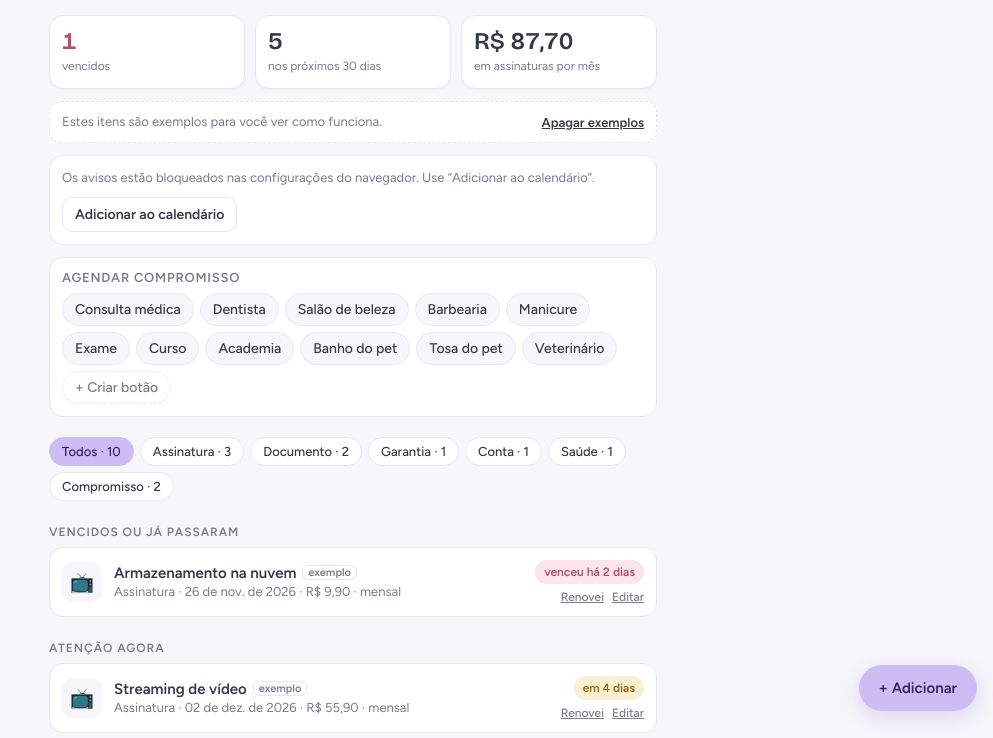
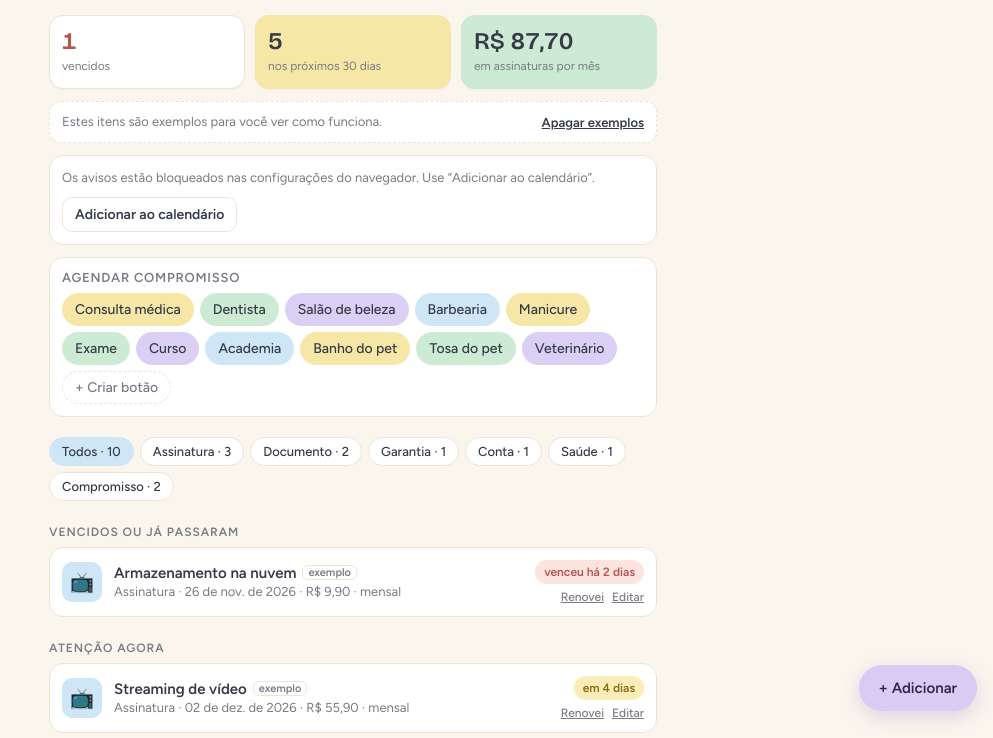
Before and after one commit to moninakahara-jpg/Lembra-Tudo, a plain HTML site: page index.html in a window 1280 px wide. Shown: the part 71-809 px from the top of the page, without its empty margins (287-1280 px from the left). Drawn offline with nearby package versions, Linux system fonts and the light colour scheme.

Commit message:
Paleta unissex: fundo bege claro com amarelo, verde, roxo e azul pastéis
Co-Authored-By: Claude Opus 5.5 <noreply@anthropic.com>
Claude-Session: https://claude.ai/code/session_01MBem2z1XES7VTBCLmrHnDp

```diff
--- a/index.html
+++ b/index.html
@@ -8,7 +8,7 @@
 <title>Lembra Tudo</title>
 <meta name="claude:viewport-fit-sides" content="cover">
 <link rel="manifest" href="manifest.webmanifest">
-<meta name="theme-color" content="#F7F6FB">
+<meta name="theme-color" content="#FAF6EE">
 <meta name="apple-mobile-web-app-capable" content="yes">
 <meta name="apple-mobile-web-app-title" content="Lembra Tudo">
 <link rel="apple-touch-icon" href="icon-192.png">
@@ -18,10 +18,11 @@
 /* Layout: one column phone-first, sticky summary on top, list grouped by urgency, add form as a bottom sheet */
 :root{
   color-scheme:light;
-  --bg:#F7F6FB; --surface:#FFFFFF; --ink:#34374A; --muted:#767B90; --line:#E9E6F2;
-  --accent:#CDBDF4; --accent-ink:#2F2652; --accent-strong:#7A5CC9;
-  --late:#B4506A; --soon:#946A17; --ok:#3B8466;
-  --late-bg:#FBE4EA; --soon-bg:#FCF0D2; --ok-bg:#DDF2E8;
+  --yellow:#F7E7A6; --green:#CDEBD4; --purple:#DCCFF5; --blue:#CFE6F7;
+  --bg:#FAF6EE; --surface:#FFFFFF; --ink:#343A46; --muted:#787B84; --line:#ECE4D6;
+  --accent:#D8CBF4; --accent-ink:#2E2650; --accent-strong:#6E56B8;
+  --late:#B5564F; --soon:#8C6A12; --ok:#3A7D58;
+  --late-bg:#FBE3DF; --soon-bg:#FAEDB9; --ok-bg:#D6EFDC;
   --display:"Bricolage Grotesque", "Segoe UI", system-ui, sans-serif;
   --body:"Figtree", "Segoe UI", system-ui, sans-serif;
 }
@@ -30,7 +31,7 @@ body{background:var(--bg);color:var(--ink);font-family:var(--body);font-size:15p
 .wrap{max-width:640px;margin:0 auto;padding-block:20px 120px;padding-left:max(16px,env(safe-area-inset-left,0px));padding-right:max(16px,env(safe-area-inset-right,0px))}
 header{display:flex;align-items:center;justify-content:space-between;gap:12px;flex-wrap:wrap}
 .brand{display:flex;align-items:center;gap:10px}
-.logo{width:38px;height:38px;border-radius:11px;background:var(--accent);display:grid;place-items:center;color:var(--accent-ink);font:800 20px var(--display)}
+.logo{width:38px;height:38px;border-radius:11px;background:var(--yellow);display:grid;place-items:center;color:var(--accent-ink);font:800 20px var(--display)}
 h1{font:700 26px/1 var(--display);margin:0;letter-spacing:-.01em}
 .tag{color:var(--muted);font-size:13px;margin:2px 0 0}
 .badge{background:none;cursor:pointer;font-family:var(--body);font-size:12px;font-weight:600;letter-spacing:.04em;text-transform:uppercase;color:var(--muted);border:1px solid var(--line);border-radius:999px;padding:4px 10px}
@@ -57,7 +58,7 @@ h2{font:600 12px var(--body);text-transform:uppercase;letter-spacing:.08em;color
 .acts button{font:500 12px var(--body);background:none;border:0;color:var(--muted);cursor:pointer;padding:0;text-decoration:underline}
 .ex{font-size:11px;color:var(--muted);border:1px solid var(--line);border-radius:6px;padding:0 5px;margin-left:6px;vertical-align:2px}
 .empty{text-align:center;color:var(--muted);padding:30px 10px;background:var(--surface);border:1px dashed var(--line);border-radius:14px}
-.fab{position:fixed;right:max(16px,calc(env(safe-area-inset-right,0px) + 16px));bottom:calc(env(safe-area-inset-bottom,0px) + 18px);background:var(--accent);color:var(--accent-ink);border:0;border-radius:999px;padding:14px 20px;font:700 15px var(--body);box-shadow:0 6px 20px rgba(122,92,201,.22);cursor:pointer}
+.fab{position:fixed;right:max(16px,calc(env(safe-area-inset-right,0px) + 16px));bottom:calc(env(safe-area-inset-bottom,0px) + 18px);background:var(--accent);color:var(--accent-ink);border:0;border-radius:999px;padding:14px 20px;font:700 15px var(--body);box-shadow:0 6px 20px rgba(110,86,184,.22);cursor:pointer}
 .sheet-bg{position:fixed;inset:0;background:rgba(40,36,60,.28);backdrop-filter:blur(2px);display:flex;align-items:flex-end;justify-content:center;z-index:20}
 .sheet{background:var(--surface);width:100%;max-width:640px;border-radius:20px 20px 0 0;padding:20px max(16px,env(safe-area-inset-right,0px)) calc(env(safe-area-inset-bottom,0px) + 20px) max(16px,env(safe-area-inset-left,0px));max-height:90%;overflow:auto}
 .sheet h2{margin:0 0 12px;font:800 20px var(--display);text-transform:none;letter-spacing:0;color:var(--ink)}
@@ -98,6 +99,16 @@ button:focus-visible,input:focus-visible,select:focus-visible{outline:3px solid
 .alertpick label:has(input:disabled:not(:checked)){opacity:.45;cursor:not-allowed}
 .foot{margin-top:28px;font-size:12px;color:var(--muted);text-align:center}
 @media (max-width:420px){.grid{grid-template-columns:1fr}.stat b{font-size:20px}}
+
+.presets>:nth-child(4n+1){background:var(--yellow);border-color:transparent}
+.presets>:nth-child(4n+2){background:var(--green);border-color:transparent}
+.presets>:nth-child(4n+3){background:var(--purple);border-color:transparent}
+.presets>:nth-child(4n+4){background:var(--blue);border-color:transparent}
+.presets>.add{background:none!important;border-color:var(--line)!important}
+.stat:nth-child(2){background:var(--yellow);border-color:transparent}
+.stat:nth-child(3){background:var(--green);border-color:transparent}
+.chip[aria-pressed="true"]{background:var(--blue)!important;color:var(--ink)!important;border-color:var(--blue)!important}
+.ico{background:var(--blue)}
 </style>
 
 </head>
--- a/sw.js
+++ b/sw.js
@@ -1,5 +1,5 @@
 // Lembra Tudo service worker: offline cache + background checks for due items.
-const CACHE = "lembra-tudo-v6";
+const CACHE = "lembra-tudo-v7";
 const ASSETS = ["./", "./index.html", "./manifest.webmanifest", "./icon-192.png", "./icon-512.png"];
 const DAY = 86400000;
 
```
Also changed, not shown: vendas/index.html (+11 -10 lines), icon-192.png, icon-512.png, manifest.webmanifest.
